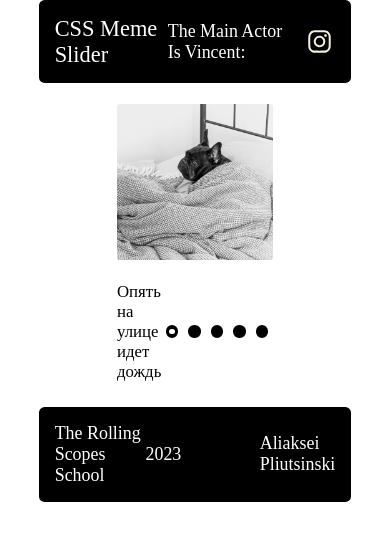
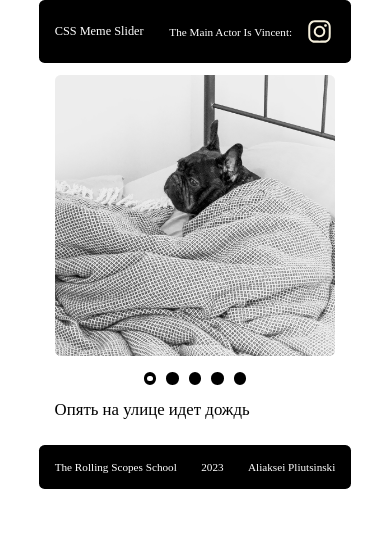
Before and after one commit to plcnsk/cssMemeSlider, a plain HTML site: page cssMemeSlider/index.html in a window 390 px wide. Drawn offline with Linux system fonts and the light colour scheme.

Commit message:
feat: add adaptation for page on 768px and 425px (Sun, Sep 17, 2023 20:31:35 PM)

```diff
--- a/cssMemeSlider/style.css
+++ b/cssMemeSlider/style.css
@@ -18,7 +18,7 @@ body {
   border-radius: 0.5rem;
 }
 
-.header__container h1 {
+h1 {
   color: #fff;
   font-size: 2rem;
   text-transform: capitalize;
@@ -54,7 +54,7 @@ body {
 }
 
 .slider {
-  width: 50%;
+  width: 52%;
   height: 100%;
   overflow: hidden;
 }
@@ -226,10 +226,47 @@ body {
   transition: all 0.4s ease-out;
 }
 
+.footer__container h2 {
+  padding: 0 1rem;
+}
+
 .footer__container a:hover {
   color: #ffffffa4;
 }
 
 .footer__container a:last-child {
-  margin-left: 7rem;
+  text-align: right;
 }
+
+@media (max-width: 768px) {
+  body {
+    font-size: 1.2rem;
+  }
+
+  h1 {
+    font-size: 1.4rem;
+  }
+
+  .navigation__section {
+    flex-direction: column-reverse;
+  }
+
+  .slider {
+    width: 80%;
+  }
+}
+
+@media (max-width: 425px) {
+  body {
+    font-size: 1rem;
+  }
+
+  h1 {
+    font-size: 1.1rem;
+  }
+
+  .slider {
+    width: 90%;
+  }
+
+}
```
